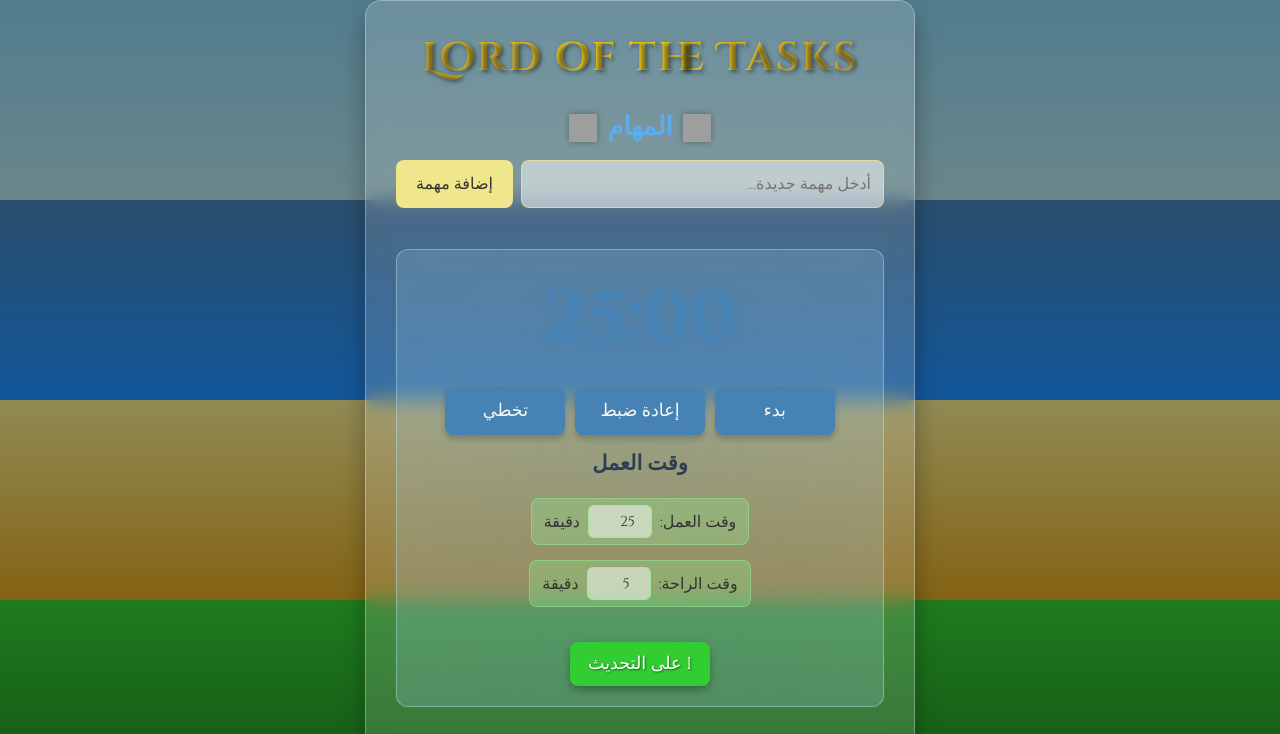
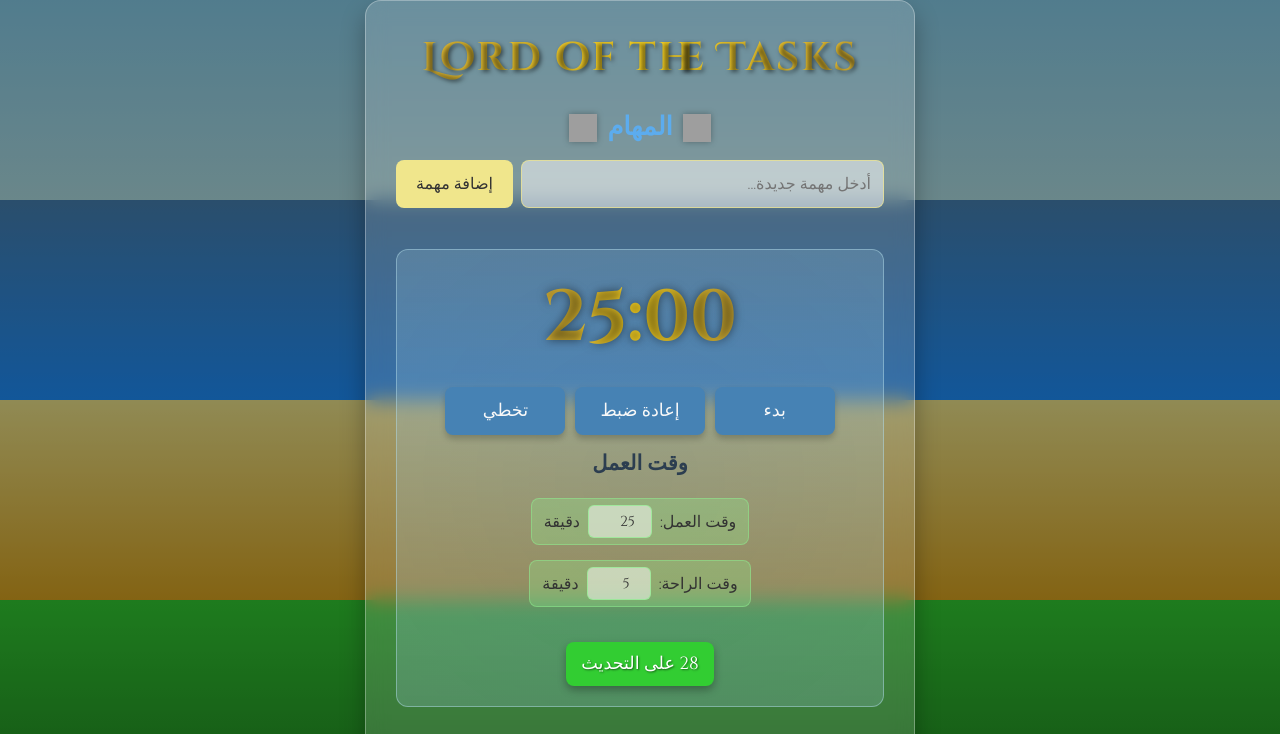
Before and after one commit to NagiElgarhi/pomotasks, a plain HTML site: page index.html in a window 1280 px wide. Shown: the top 734 px of the page. Drawn offline with Linux system fonts and the light colour scheme; grey boxes are pictures that could not be loaded.

Commit message:
uppdate 28

```diff
--- a/index.html
+++ b/index.html
@@ -3,14 +3,14 @@
 <head>
     <meta charset="UTF-8">
     <meta name="viewport" content="width=device-width, initial-scale=1.0">
-    <title>Lord of the Tasks - مؤقت بومودورو لتنفيذ المهام</title>
+    <title>Lord of the Tasks  </title>
     <style>
         @import url('https://fonts.googleapis.com/css2?family=Cinzel+Decorative:wght@700&family=Cinzel:wght@400;700&display=swap');
 
         :root {
             /* Updated Color Palette for a youthful, summer feel */
             --light-blue: #ADD8E6; /* Light Blue for sky/sea */
-            --mid-green: #90EE90; /* Light Green for trees */
+            --mid-green: #; /* Lig90EE90ht Green for trees */
             --sandy-yellow: #F0E68C; /* Sandy Yellow for warmth/sun */
             --deep-blue: #4682B4; /* Steel Blue for accents/deep sea */
             --dark-contrast: #2C3E50; /* Darker blue-grey for text contrast */
@@ -94,15 +94,15 @@
 
         .app-title {
             font-family: 'Cinzel Decorative', cursive; /* Keep Cinzel Decorative for title */
-            color: var(--sandy-yellow); /* Gold-like for title */
+            /* Original gradient for title */
+            background: linear-gradient(to right, #d4af37, #f9d423, #d4af37);
+            -webkit-background-clip: text;
+            background-clip: text;
+            color: transparent;
             text-shadow: 2px 2px 4px rgba(0, 0, 0, 0.5);
             font-size: 2em; /* Adjusted for mobile */
             margin-bottom: 20px;
             letter-spacing: 2px;
-            background: linear-gradient(to right, #d4af37, #f9d423, #d4af37);
-            -webkit-background-clip: text;
-            background-clip: text;
-            color: transparent;
         }
         @media (min-width: 768px) {
             .app-title {
@@ -209,10 +209,14 @@
         .timer-display {
             font-size: 4em; /* Adjusted for mobile */
             font-weight: bold;
-            color: var(--accent-color); /* Deep blue for timer */
+            /* Apply the same gradient as app-title */
+            background: linear-gradient(to right, #d4af37, #f9d423, #d4af37);
+            -webkit-background-clip: text;
+            background-clip: text;
+            color: transparent; /* Make text transparent to show gradient */
             margin-bottom: 20px; /* Adjusted margin */
             font-family: 'Cinzel', serif; /* Apply Cinzel */
-            text-shadow: 0 0 10px rgba(var(--deep-blue-rgb), 0.5);
+            text-shadow: 0 0 10px rgba(0, 0, 0, 0.5); /* Darker shadow for contrast */
             position: relative;
             z-index: 1;
         }
@@ -571,7 +575,8 @@
                 <button id="addTaskButton">إضافة مهمة</button>
             </div>
             <ul id="taskList">
-                </ul>
+                <!-- Tasks will be rendered here -->
+            </ul>
         </div>
 
         <div class="timer-section">
@@ -600,6 +605,7 @@
                 </div>
             </div>
 
+            <!-- Special Offer Button Wrapper - centered -->
             <div class="special-offer-button-wrapper">
                 <button id="specialOfferButton" class="special-offer-button">
                     <span></span>
@@ -642,28 +648,29 @@
 
             // Fixed start date for the logic (July 11, 2025)
             const referenceDate = new Date('2025-07-11T00:00:00Z');
-            const daysUntilRed = 28; // 28 days from referenceDate for button to turn red
+            // Total duration for the countdown in days
+            const totalCountdownDays = 29;
 
             function updateSpecialOfferButton() {
                 const now = new Date();
 
-                // Calculate days passed since referenceDate
-                const diffTime = now.getTime() - referenceDate.getTime();
-                const daysPassed = Math.floor(diffTime / (1000 * 60 * 60 * 24));
+                // Calculate the target end date for the countdown
+                const targetEndDate = new Date(referenceDate);
+                targetEndDate.setDate(referenceDate.getDate() + totalCountdownDays);
 
-                // Date when the button should turn red
-                const redActivationDate = new Date(referenceDate);
-                redActivationDate.setDate(referenceDate.getDate() + daysUntilRed);
+                // Calculate days left until the target end date
+                const timeLeftMs = targetEndDate.getTime() - now.getTime();
+                const daysLeft = Math.ceil(timeLeftMs / (1000 * 60 * 60 * 24)); // Use ceil to keep 1 day even if less than 24 hours
 
                 specialOfferButton.style.display = 'block'; // Always visible
 
-                if (now < redActivationDate) {
-                    // It's still in the green phase
-                    specialOfferButtonText.textContent = `${daysPassed} على التحديث`;
+                if (daysLeft > 0) {
+                    // It's still in the green countdown phase
+                    specialOfferButtonText.textContent = `${daysLeft} على التحديث`;
                     specialOfferButton.classList.add('green-active');
                     specialOfferButton.classList.remove('red-gradient');
                 } else {
-                    // It's after the 28 days, turn red
+                    // It's after the countdown, turn red
                     specialOfferButtonText.textContent = 'انتهى العرض!'; // Text when red
                     specialOfferButton.classList.remove('green-active');
                     specialOfferButton.classList.add('red-gradient');
```
